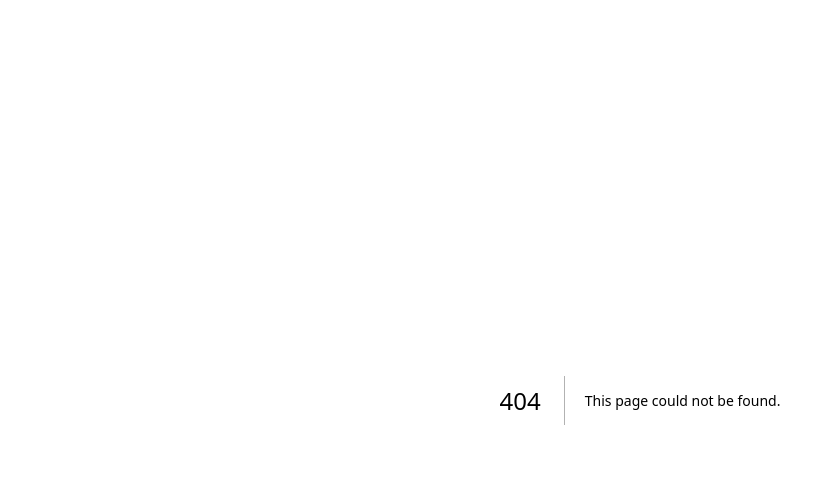
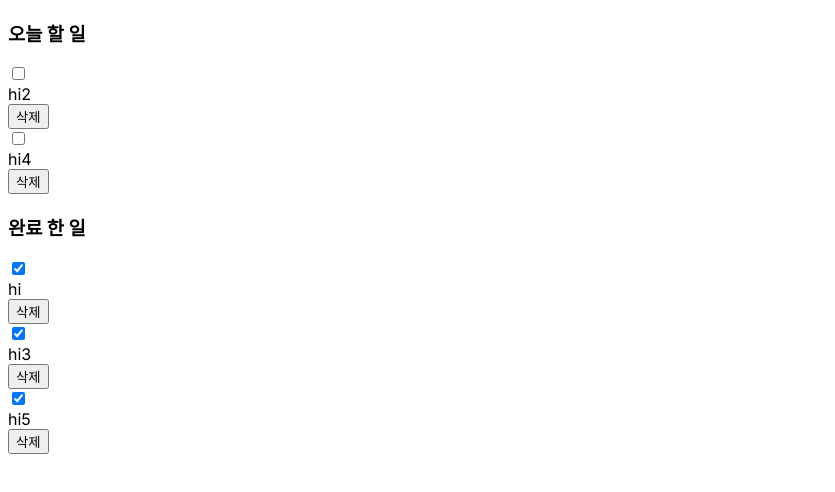
Before and after one commit to sabb12/lesson_react, a Next.js app: page /todos in a window 1280 px wide. Before the commit this address had no page. Shown: the top 492 px of the page, without its empty margins (0-835 px from the left). Built offline with nearby package versions, Linux system fonts and the light colour scheme.

Commit message:
todolist lesson

```diff
--- a/src/app/components/Modal/Modal2.tsx
+++ b/src/app/components/Modal/Modal2.tsx
@@ -1,7 +1,7 @@
 import { PropsWithChildren } from "react";
 import styles from "./Modal2.module.css";
 
-type Props = PropsWithChildren<{
+type Props = PropsWith<{
   onClose: () => void;
   title?: string;
 }>;
--- /dev/null
+++ b/src/app/todos/page.tsx
@@ -0,0 +1,130 @@
+"use client";
+
+import { useState } from "react";
+
+type Todo = {
+  id: number;
+  content: string;
+  checked: boolean;
+};
+
+// 멀티커서 병열행선택
+const TODO_LIST_DUMMY = [
+  { id: Date.now(), content: "hi", checked: true },
+  { id: Date.now() + 1, content: "hi2", checked: false },
+  { id: Date.now() + 2, content: "hi3", checked: true },
+  { id: Date.now() + 3, content: "hi4", checked: false },
+  { id: Date.now() + 4, content: "hi5", checked: true },
+];
+
+export default function TodoList() {
+  const [todoList, setTodoList] = useState(TODO_LIST_DUMMY);
+
+  return (
+    <div>
+      <h3>오늘 할 일</h3>
+      {todoList
+        .filter((todo) => !todo.checked)
+        .map((todo, i) => {
+          return (
+            <div key={i} className="bodyWrapper">
+              <input
+                type="checkbox"
+                checked={todo.checked}
+                onChange={(event) => {
+                  // checked 된걸 배열에서 변경해준다
+                  // 무적건 새로운 배열 만들어 줘야한다
+                  const newTodoList = [...todoList];
+                  // map todo랑 새로운 배열에 id랑 비교해서 찾기
+                  // find는 1개를 찾을거라는 보장이 없어서 if (!targetTodo) return;의 방어 코드를 해줘야 한다
+                  const targetTodo = newTodoList.find((t) => t.id === todo.id);
+                  if (!targetTodo) return;
+                  targetTodo.checked = event.target.checked;
+                  //render = setTodoList
+                  setTodoList(newTodoList);
+                }}
+              />
+              <div>{todo.content}</div>
+              <button
+                onClick={() => {
+                  const deleteTodoList = todoList.filter(
+                    (t) => t.id !== todo.id
+                  );
+
+                  setTodoList(deleteTodoList);
+                }}
+              >
+                삭제
+              </button>
+            </div>
+          );
+        })}
+      <h3>완료 한 일</h3>
+      {todoList
+        .filter((todo) => todo.checked)
+        .map((todo, i) => {
+          return (
+            <div key={i} className="bodyWrapper">
+              <input
+                type="checkbox"
+                checked={todo.checked}
+                onChange={(event) => {
+                  const newTodoList = [...todoList];
+
+                  const targetTodo = newTodoList.find((t) => t.id === todo.id);
+                  if (!targetTodo) return;
+                  targetTodo.checked = event.target.checked;
+
+                  setTodoList(newTodoList);
+                }}
+              />
+              <div>{todo.content}</div>
+              <button
+                onClick={() => {
+                  const deleteTodoList = todoList.filter(
+                    (t) => t.id !== todo.id
+                  );
+
+                  setTodoList(deleteTodoList);
+                }}
+              >
+                삭제
+              </button>
+            </div>
+          );
+        })}
+    </div>
+  );
+}
+
+// function TOdoItem(){
+//     return (
+//         <div key={i} className="bodyWrapper">
+//           <input
+//             type="checkbox"
+//             checked={todo.checked}
+//             onChange={(event) => {
+//               const newTodoList = [...todoList];
+
+//               const targetTodo = newTodoList.find((t) => t.id === todo.id);
+//               if (!targetTodo) return;
+//               targetTodo.checked = event.target.checked;
+
+//               setTodoList(newTodoList);
+//             }}
+//           />
+//           <div>{todo.content}</div>
+//           <button
+//             onClick={() => {
+//               const deleteTodoList = todoList.filter(
+//                 (t) => t.id !== todo.id
+//               );
+
+//               setTodoList(deleteTodoList);
+//             }}
+//           >
+//             삭제
+//           </button>
+//         </div>
+//       );
+// }
```
Also changed, not shown: src/app/components/Button/samples/ButtonForm1.tsx (+7 -5 lines), src/app/todos/page.module.css (added).
